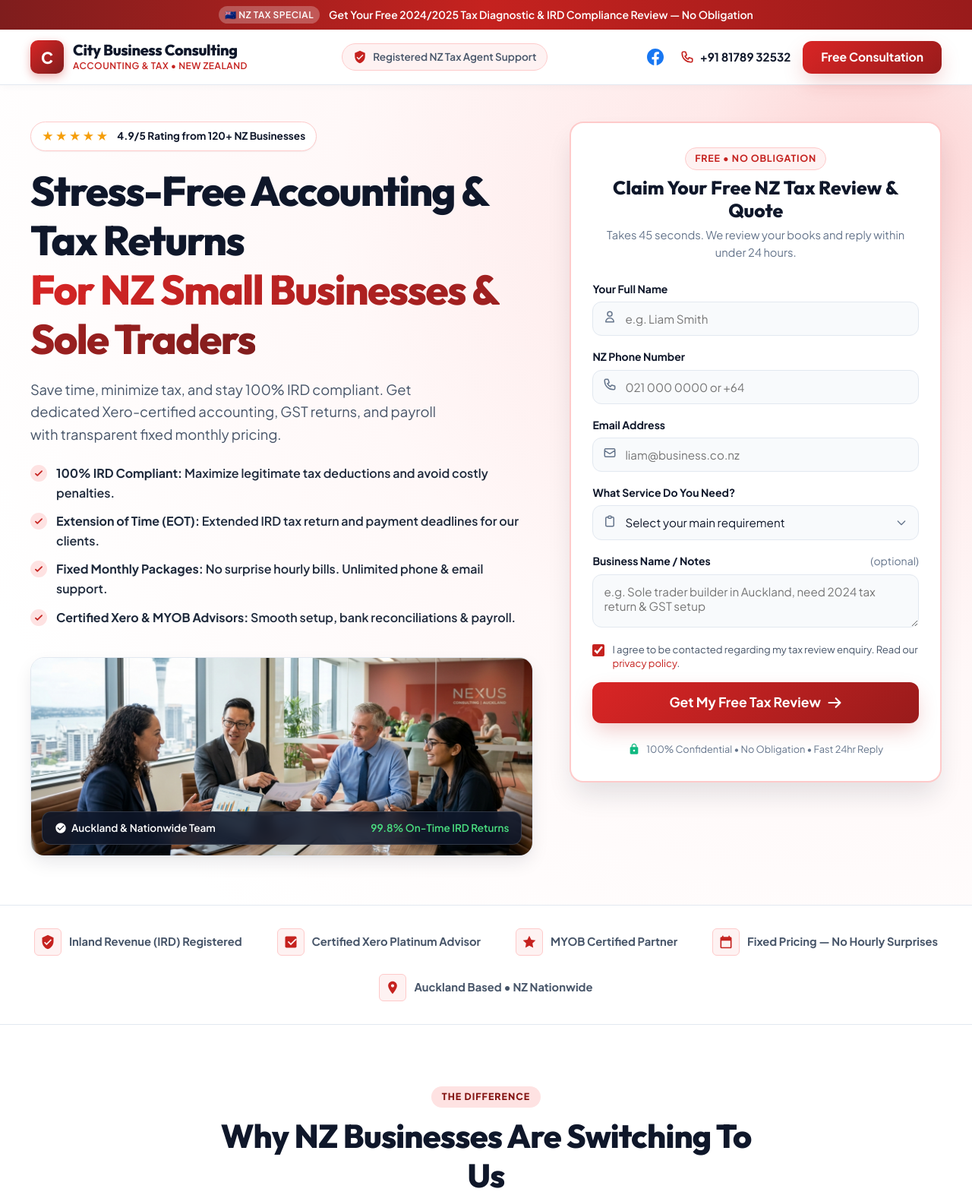
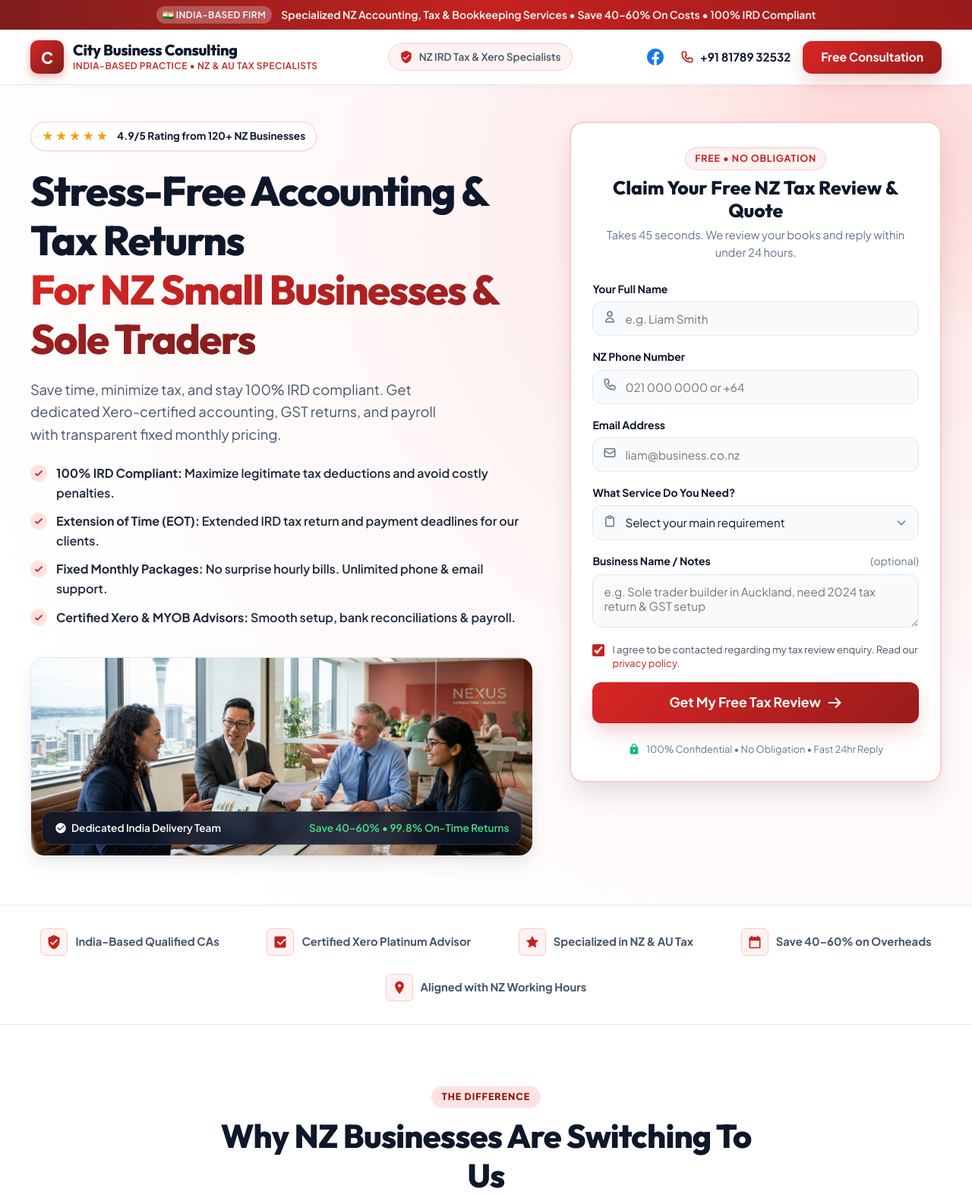
Before and after one commit to nikhilgupta-9/city-business-consultation, a PHP site: page / in a window 1280 px wide. Shown: the top 1573 px of the page at 76% size. Run offline with PHP 8.4, Linux system fonts and the light colour scheme; some web fonts are replaced.

Commit message:
feat: highlight India-based accounting practice delivering NZ and AU tax services

```diff
--- a/config.php
+++ b/config.php
@@ -14,14 +14,14 @@
 
     // Founder / Lead Accountant
     'founder'       => 'City Business Consulting Advisory Team',
-    'founder_note'  => 'Registered NZ tax specialists and Xero certified advisors serving clients across Auckland, Wellington, Christchurch, and nationwide.',
+    'founder_note'  => 'India-based practice of senior Chartered Accountants and Xero-certified professionals delivering high-quality, cost-effective tax and accounting services for New Zealand & Australia.',
 
     // Contact details
     'phone'         => '+91 81789 32532',
     'whatsapp'      => '918178932532',
     'facebook_url'  => 'https://www.facebook.com/profile.php?id=61590339938683',
     'email'         => 'info@citybusinessconsulting.co.nz',
-    'location'      => 'Auckland, New Zealand',
+    'location'      => 'India-based Practice • Serving NZ & AU Nationwide',
 
     // Lead notification settings
     'notify_email'  => 'leads@citybusinessconsulting.co.nz',
@@ -103,8 +103,12 @@
             'a' => 'We believe in 100% price transparency. We offer agreed-upon fixed monthly packages or fixed one-off pricing for annual returns. You will never receive an unexpected bill for asking a question.'
         ],
         [
-            'q' => 'Do you only work with businesses in Auckland, or all of New Zealand?',
-            'a' => 'We are based in Auckland but support small businesses, contractors, tradies, and startups right across New Zealand (Auckland, Hamilton, Tauranga, Wellington, Christchurch, Queenstown & beyond) through secure cloud accounting with Xero.'
+            'q' => 'How does working with an India-based accounting firm benefit my NZ business?',
+            'a' => 'You get dedicated support from qualified Chartered Accountants and certified Xero specialists with deep NZ tax knowledge, while saving 40–60% compared to local accounting firms. We operate aligned with NZ business hours, ensuring rapid turnaround and continuous support.'
+        ],
+        [
+            'q' => 'Do you work with businesses all across New Zealand & Australia?',
+            'a' => 'Yes! We support sole traders, contractors, SMEs, and local CPA practices across Auckland, Wellington, Christchurch, Hamilton, Tauranga, Sydney, Melbourne, and beyond via secure cloud platforms like Xero and MYOB.'
         ],
         [
             'q' => 'How easy is it to switch from my current accountant?',
--- a/index.php
+++ b/index.php
@@ -36,8 +36,8 @@
 <!-- Top Announcement Bar -->
 <div class="top-bar">
   <div class="wrap">
-    <span class="tag">🇳🇿 NZ Tax Special</span>
-    <span>Get Your Free 2024/2025 Tax Diagnostic & IRD Compliance Review — No Obligation</span>
+    <span class="tag">🇮🇳 India-Based Firm</span>
+    <span>Specialized NZ Accounting, Tax &amp; Bookkeeping Services • Save 40–60% On Costs • 100% IRD Compliant</span>
   </div>
 </div>
 
@@ -48,13 +48,13 @@
       <div class="brand-icon">C</div>
       <div class="brand-info">
         <span class="brand-title"><?= e($cfg['brand']) ?></span>
-        <span class="brand-sub">Accounting &amp; Tax • New Zealand</span>
+        <span class="brand-sub">India-Based Practice • NZ &amp; AU Tax Specialists</span>
       </div>
     </a>
 
     <div class="header-trust">
       <svg width="18" height="18" fill="currentColor" viewBox="0 0 24 24"><path d="M12 1L3 5v6c0 5.55 3.84 10.74 9 12 5.16-1.26 9-6.45 9-12V5l-9-4zm-2 16l-4-4 1.41-1.41L10 14.17l6.59-6.59L18 9l-8 8z"/></svg>
-      <span>Registered NZ Tax Agent Support</span>
+      <span>NZ IRD Tax &amp; Xero Specialists</span>
     </div>
 
     <div class="header-actions">
@@ -121,13 +121,13 @@
         </ul>
 
         <div class="hero-media-card">
-          <img src="assets/images/hero-team.jpg" alt="City Business Consulting Auckland Team" width="600" height="300" loading="eager">
+          <img src="assets/images/hero-team.jpg" alt="City Business Consulting Senior Accounting Team" width="600" height="300" loading="eager">
           <div class="hero-media-badge">
             <span>
               <svg width="16" height="16" fill="currentColor" viewBox="0 0 24 24"><path d="M12 2C6.48 2 2 6.48 2 12s4.48 10 10 10 10-4.48 10-10S17.52 2 12 2zm-2 15l-5-5 1.41-1.41L10 14.17l7.59-7.59L19 8l-9 9z"/></svg>
-              Auckland &amp; Nationwide Team
+              Dedicated India Delivery Team
             </span>
-            <span class="highlight">99.8% On-Time IRD Returns</span>
+            <span class="highlight">Save 40–60% • 99.8% On-Time Returns</span>
           </div>
         </div>
       </div>
@@ -236,7 +236,7 @@
           <div class="trust-item-icon">
             <svg width="20" height="20" fill="currentColor" viewBox="0 0 24 24"><path d="M12 1L3 5v6c0 5.55 3.84 10.74 9 12 5.16-1.26 9-6.45 9-12V5l-9-4zm-2 16l-4-4 1.41-1.41L10 14.17l6.59-6.59L18 9l-8 8z"/></svg>
           </div>
-          <span>Inland Revenue (IRD) Registered</span>
+          <span>India-Based Qualified CAs</span>
         </div>
 
         <div class="trust-item">
@@ -250,21 +250,21 @@
           <div class="trust-item-icon">
             <svg width="20" height="20" fill="currentColor" viewBox="0 0 24 24"><path d="M12 2l3.09 6.26L22 9.27l-5 4.87 1.18 6.88L12 17.77l-6.18 3.25L7 14.14 2 9.27l6.91-1.01L12 2z"/></svg>
           </div>
-          <span>MYOB Certified Partner</span>
+          <span>Specialized in NZ &amp; AU Tax</span>
         </div>
 
         <div class="trust-item">
           <div class="trust-item-icon">
             <svg width="20" height="20" fill="currentColor" viewBox="0 0 24 24"><path d="M19 4h-1V2h-2v2H8V2H6v2H5c-1.11 0-1.99.9-1.99 2L3 20a2 2 0 002 2h14c1.1 0 2-.9 2-2V6c0-1.1-.9-2-2-2zm0 16H5V10h14v10z"/></svg>
           </div>
-          <span>Fixed Pricing — No Hourly Surprises</span>
+          <span>Save 40–60% on Overheads</span>
         </div>
 
         <div class="trust-item">
           <div class="trust-item-icon">
             <svg width="20" height="20" fill="currentColor" viewBox="0 0 24 24"><path d="M12 2C8.13 2 5 5.13 5 9c0 5.25 7 13 7 13s7-7.75 7-13c0-3.87-3.13-7-7-7zm0 9.5c-1.38 0-2.5-1.12-2.5-2.5s1.12-2.5 2.5-2.5 2.5 1.12 2.5 2.5-1.12 2.5-2.5 2.5z"/></svg>
           </div>
-          <span>Auckland Based • NZ Nationwide</span>
+          <span>Aligned with NZ Working Hours</span>
         </div>
       </div>
     </div>
@@ -463,7 +463,7 @@
     </div>
   </section>
 
-  <!-- Meet Advisor & Auckland Office Presence -->
+  <!-- Meet Advisor & Delivery Model Section -->
   <section class="section section-light">
     <div class="wrap">
       <div class="advisor-grid">
@@ -474,38 +474,38 @@
               <svg width="20" height="20" fill="currentColor" viewBox="0 0 24 24"><path d="M12 2C6.48 2 2 6.48 2 12s4.48 10 10 10 10-4.48 10-10S17.52 2 12 2zm-2 15l-5-5 1.41-1.41L10 14.17l7.59-7.59L19 8l-9 9z"/></svg>
             </div>
             <div>
-              <strong style="display:block; font-size: 0.95rem; color: var(--dark);">Direct Advisor Access</strong>
-              <span style="font-size: 0.8rem; color: var(--muted);">Talk to the person doing the work</span>
+              <strong style="display:block; font-size: 0.95rem; color: var(--dark);">India-Based Specialists</strong>
+              <span style="font-size: 0.8rem; color: var(--muted);">Direct access to senior accountants</span>
             </div>
           </div>
         </div>
 
         <div class="advisor-content">
-          <span class="section-tag">Auckland &amp; NZ Nationwide</span>
-          <h2>Experienced NZ Tax Advisors You Can Actually Talk To</h2>
+          <span class="section-tag">India Practice • NZ Delivery</span>
+          <h2>India-Based Qualified CAs Delivering Specialized NZ Tax &amp; Accounting</h2>
           <p>
-            At <?= e($cfg['brand']) ?>, you are never just a client account number passed around junior staff. You get a dedicated, experienced accountant who understands New Zealand tax law, GST rules, and small business realities.
+            <?= e($cfg['brand']) ?> is an India-based accounting practice that gives New Zealand small businesses, contractors, and CPA firms access to senior Chartered Accountants and certified Xero specialists at <strong>40% to 60% lower costs</strong> than domestic accounting fees.
           </p>
           <p>
-            Whether you are a builder in Auckland, an e-commerce retailer in Christchurch, or a consultant in Wellington, we provide proactive advice that keeps you ahead of Inland Revenue deadlines and protects your bottom line.
+            Our dedicated team is rigorously trained in New Zealand tax legislation, GST rules, PAYE payday filing, and Inland Revenue (IRD) compliance. We operate aligned with New Zealand timezones to deliver faster turnaround and seamless communication.
           </p>
 
           <div class="advisor-pillars">
             <div class="pillar-item">
               <svg width="20" height="20" fill="currentColor" viewBox="0 0 24 24"><path d="M9 16.17L4.83 12l-1.42 1.41L9 19 21 7l-1.41-1.41z"/></svg>
-              <span>100% NZ Owned &amp; Operated</span>
+              <span>Save 40–60% on Overheads</span>
             </div>
             <div class="pillar-item">
               <svg width="20" height="20" fill="currentColor" viewBox="0 0 24 24"><path d="M9 16.17L4.83 12l-1.42 1.41L9 19 21 7l-1.41-1.41z"/></svg>
-              <span>Seamless Handover From Old Accountant</span>
+              <span>Qualified CAs &amp; Tax Specialists</span>
             </div>
             <div class="pillar-item">
               <svg width="20" height="20" fill="currentColor" viewBox="0 0 24 24"><path d="M9 16.17L4.83 12l-1.42 1.41L9 19 21 7l-1.41-1.41z"/></svg>
-              <span>Xero &amp; Cloud Accounting Specialists</span>
+              <span>Xero &amp; MYOB Certified Practice</span>
             </div>
             <div class="pillar-item">
               <svg width="20" height="20" fill="currentColor" viewBox="0 0 24 24"><path d="M9 16.17L4.83 12l-1.42 1.41L9 19 21 7l-1.41-1.41z"/></svg>
-              <span>IRD Audit Protection &amp; Support</span>
+              <span>Aligned with NZ Timezone &amp; Hours</span>
             </div>
           </div>
         </div>
@@ -631,10 +631,10 @@
       <div class="footer-brand">
         <h3><?= e($cfg['brand']) ?></h3>
         <p>
-          Dedicated accounting, tax compliance, GST returns, and Xero advisory for small businesses, contractors, and startups across New Zealand.
+          India-based accounting and consulting practice providing specialized offshore accounting, NZ tax compliance, GST returns, and Xero advisory for businesses across New Zealand and Australia.
         </p>
         <p style="margin-top: 12px; font-weight: 600; color: #cbd5e1;">
-          📍 Auckland Office • Serving NZ Nationwide
+          📍 Headquartered in India • Dedicated Offshore Delivery for NZ &amp; AU
         </p>
       </div>
 
--- a/privacy.php
+++ b/privacy.php
@@ -27,7 +27,7 @@
       <div class="brand-icon">C</div>
       <div class="brand-info">
         <span class="brand-title"><?= e($cfg['brand']) ?></span>
-        <span class="brand-sub">Accounting &amp; Tax • New Zealand</span>
+        <span class="brand-sub">India-Based Practice • NZ &amp; AU Tax Specialists</span>
       </div>
     </a>
   </div>
--- a/thank-you.php
+++ b/thank-you.php
@@ -38,7 +38,7 @@
       <div class="brand-icon">C</div>
       <div class="brand-info">
         <span class="brand-title"><?= e($cfg['brand']) ?></span>
-        <span class="brand-sub">Accounting &amp; Tax • New Zealand</span>
+        <span class="brand-sub">India-Based Practice • NZ &amp; AU Tax Specialists</span>
       </div>
     </a>
   </div>
```
